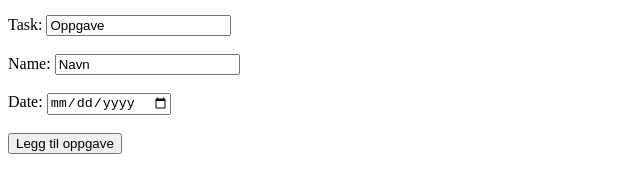
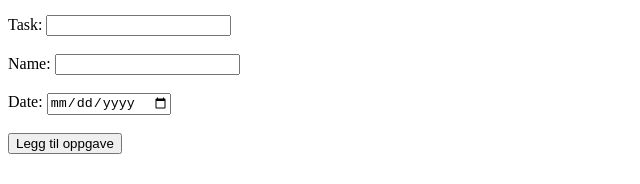
Before and after one commit to KANELOL/objecterMedEgneFeltMVC, a plain HTML site: page index.html in a window 1280 px wide. Shown: the part 176-360 px from the top of the page, 0-640 px from the left. Drawn offline with Linux system fonts and the light colour scheme.

Commit message:
Update index.html

```diff
--- a/index.html
+++ b/index.html
@@ -48,9 +48,9 @@ Oppgaver
 </ol>
 <table id="tasksTable"></table>
 <br>
-<div>Task: <input id="taskDescription" type="text" value="Oppgave"/></div>
+<div>Task: <input id="taskDescription" type="text" value=""/></div>
 <br>
-<div>Name: <input id="nameDescription" type="text" value="Navn"/></div>
+<div>Name: <input id="nameDescription" type="text" value=""/></div>
 <br>
 <div>Date: <input id="dateDescription" type="date"/></div><br>
 <button onclick="addTask()">Legg til oppgave</button>
```
